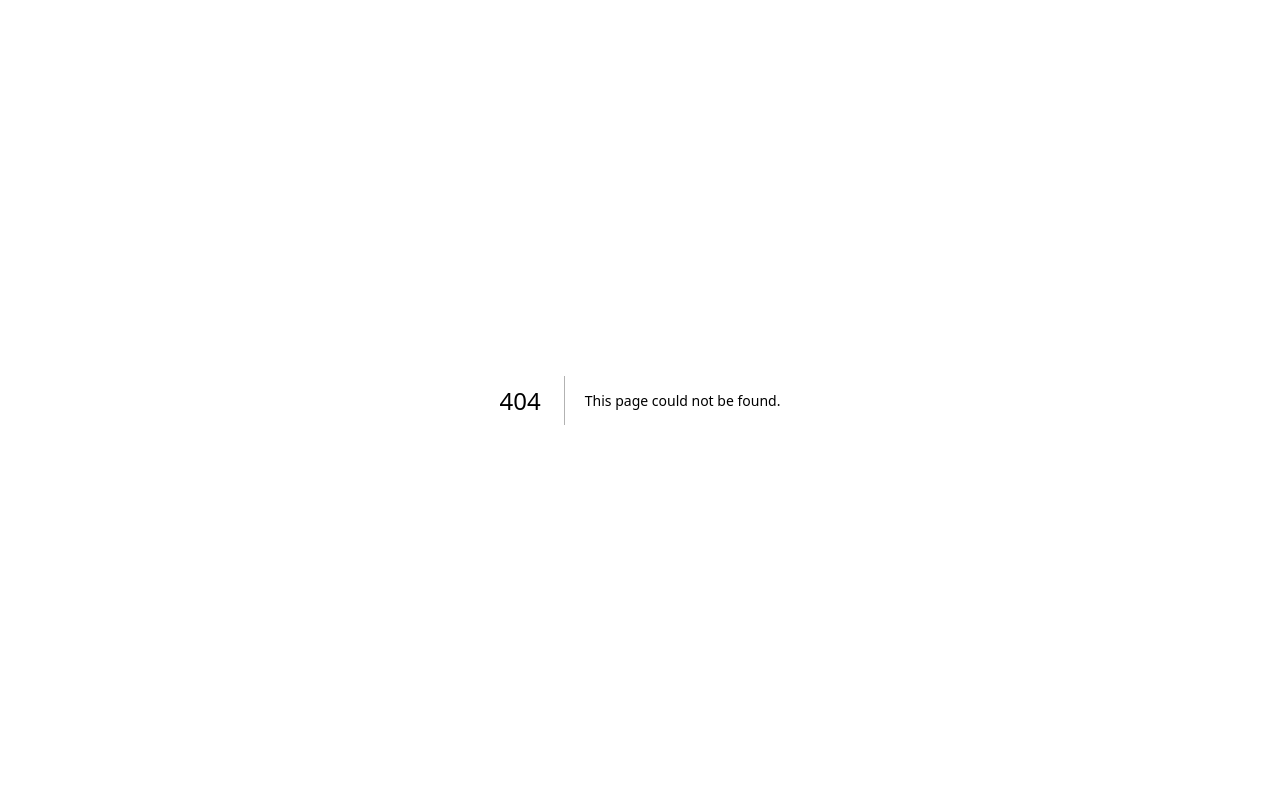
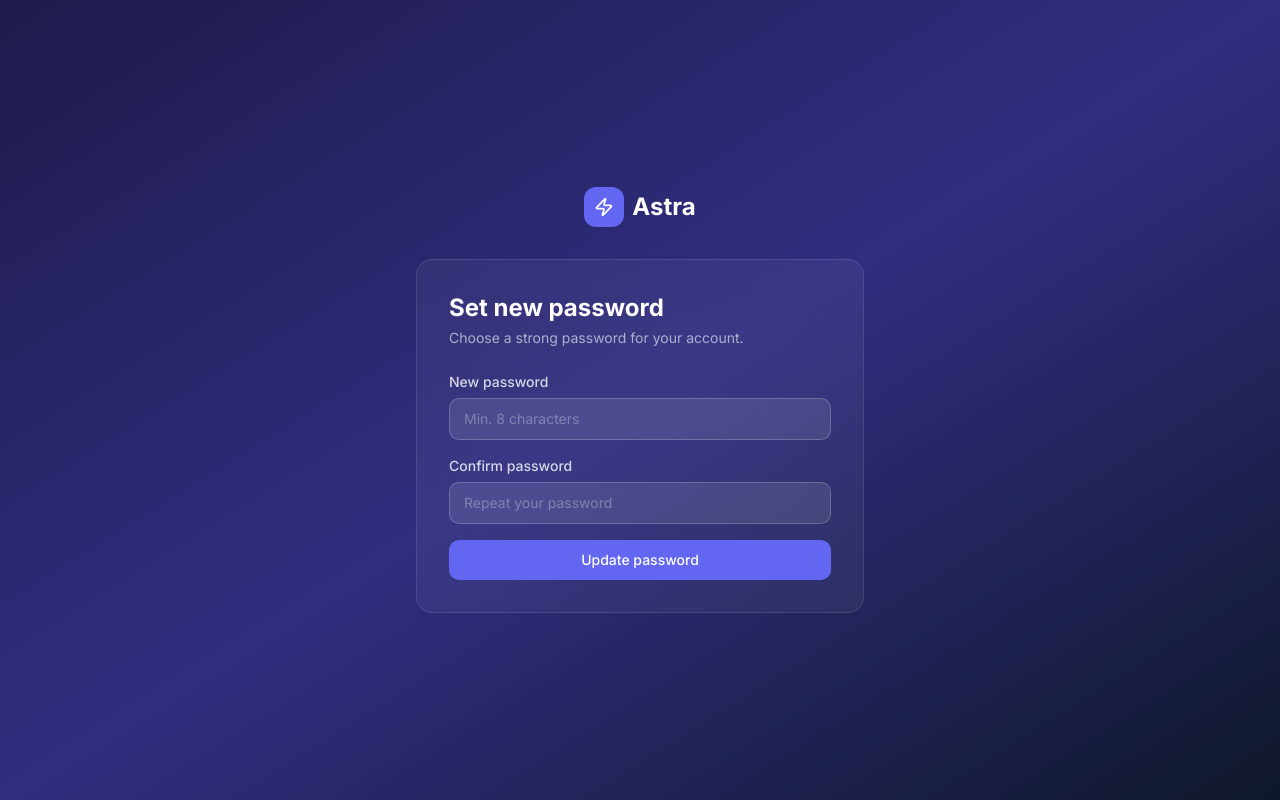
Before and after one commit to Abelite-cod/astra-intelligence, a Next.js app in the folder apps/web/: page /auth/reset-password in a window 1280 px wide. Before the commit this address had no page. Built offline with nearby package versions, Linux system fonts and the light colour scheme.

Commit message:
feat(auth): add forgot password page, reset password page, forgot password link in login

```diff
--- /dev/null
+++ b/apps/web/app/(auth)/forgot-password/page.tsx
@@ -0,0 +1,93 @@
+"use client";
+
+import { useState } from "react";
+import Link from "next/link";
+import { createClient } from "@/lib/supabase/client";
+import { Loader2, Zap, ArrowLeft, CheckCircle2 } from "lucide-react";
+
+export default function ForgotPasswordPage() {
+  const [email, setEmail] = useState("");
+  const [loading, setLoading] = useState(false);
+  const [sent, setSent] = useState(false);
+  const [error, setError] = useState("");
+
+  async function handleReset(e: React.FormEvent) {
+    e.preventDefault();
+    setLoading(true);
+    setError("");
+    const supabase = createClient();
+    const redirectTo = `${window.location.origin}/auth/reset-password`;
+    const { error } = await supabase.auth.resetPasswordForEmail(email, { redirectTo });
+    setLoading(false);
+    if (error) {
+      setError(error.message);
+    } else {
+      setSent(true);
+    }
+  }
+
+  return (
+    <div className="min-h-screen flex items-center justify-center bg-gradient-to-br from-astra-950 via-astra-900 to-slate-900 px-4">
+      <div className="w-full max-w-md">
+        <div className="flex items-center justify-center gap-2 mb-8">
+          <div className="w-10 h-10 rounded-xl bg-astra-500 flex items-center justify-center">
+            <Zap className="w-5 h-5 text-white" />
+          </div>
+          <span className="text-2xl font-bold text-white">Astra</span>
+        </div>
+
+        <div className="bg-white/5 backdrop-blur-xl border border-white/10 rounded-2xl p-8">
+          {sent ? (
+            <div className="text-center">
+              <div className="w-14 h-14 rounded-full bg-green-500/20 flex items-center justify-center mx-auto mb-4">
+                <CheckCircle2 className="w-7 h-7 text-green-400" />
+              </div>
+              <h2 className="text-xl font-bold text-white mb-2">Check your email</h2>
+              <p className="text-white/60 text-sm mb-6">
+                We sent a password reset link to <span className="text-white font-medium">{email}</span>.
+                Check your inbox and follow the link.
+              </p>
+              <Link href="/login" className="text-astra-400 hover:text-astra-300 text-sm font-medium">
+                ← Back to sign in
+              </Link>
+            </div>
+          ) : (
+            <>
+              <Link href="/login" className="flex items-center gap-1.5 text-white/50 hover:text-white text-sm mb-6 transition">
+                <ArrowLeft className="w-4 h-4" /> Back to sign in
+              </Link>
+              <h1 className="text-2xl font-bold text-white mb-1">Reset password</h1>
+              <p className="text-white/60 text-sm mb-6">
+                Enter your email and we&apos;ll send you a reset link.
+              </p>
+              <form onSubmit={handleReset} className="space-y-4">
+                <div>
+                  <label className="block text-sm font-medium text-white/80 mb-1.5">Email</label>
+                  <input
+                    type="email"
+                    value={email}
+                    onChange={(e) => setEmail(e.target.value)}
+                    required
+                    placeholder="you@company.com"
+                    className="w-full px-3.5 py-2.5 rounded-lg bg-white/10 border border-white/20 text-white placeholder-white/30 focus:outline-none focus:ring-2 focus:ring-astra-500 text-sm"
+                  />
+                </div>
+                {error && (
+                  <p className="text-red-400 text-sm bg-red-400/10 px-3 py-2 rounded-lg">{error}</p>
+                )}
+                <button
+                  type="submit"
+                  disabled={loading}
+                  className="w-full flex items-center justify-center gap-2 py-2.5 rounded-lg font-medium text-white text-sm bg-astra-500 hover:bg-astra-600 transition disabled:opacity-50"
+                >
+                  {loading && <Loader2 className="w-4 h-4 animate-spin" />}
+                  Send reset link
+                </button>
+              </form>
+            </>
+          )}
+        </div>
+      </div>
+    </div>
+  );
+}
--- a/apps/web/app/(auth)/login/page.tsx
+++ b/apps/web/app/(auth)/login/page.tsx
@@ -112,12 +112,17 @@ function LoginForm() {
         </button>
       </form>
 
-      <p className="text-center text-white/50 text-sm mt-6">
-        No account?{" "}
-        <Link href="/register" className="text-astra-400 hover:text-astra-300 font-medium">
-          Create one free
+      <div className="flex items-center justify-between mt-6">
+        <Link href="/forgot-password" className="text-white/40 hover:text-white/70 text-xs transition">
+          Forgot password?
         </Link>
-      </p>
+        <p className="text-white/50 text-sm">
+          No account?{" "}
+          <Link href="/register" className="text-astra-400 hover:text-astra-300 font-medium">
+            Create one free
+          </Link>
+        </p>
+      </div>
     </div>
   );
 }
--- /dev/null
+++ b/apps/web/app/auth/reset-password/page.tsx
@@ -0,0 +1,89 @@
+"use client";
+
+import { useState } from "react";
+import { useRouter } from "next/navigation";
+import { createClient } from "@/lib/supabase/client";
+import { Loader2, Zap } from "lucide-react";
+
+export default function ResetPasswordPage() {
+  const router = useRouter();
+  const [password, setPassword] = useState("");
+  const [confirm, setConfirm] = useState("");
+  const [loading, setLoading] = useState(false);
+  const [error, setError] = useState("");
+
+  async function handleReset(e: React.FormEvent) {
+    e.preventDefault();
+    if (password !== confirm) {
+      setError("Passwords do not match");
+      return;
+    }
+    if (password.length < 8) {
+      setError("Password must be at least 8 characters");
+      return;
+    }
+    setLoading(true);
+    setError("");
+    const supabase = createClient();
+    const { error } = await supabase.auth.updateUser({ password });
+    setLoading(false);
+    if (error) {
+      setError(error.message);
+    } else {
+      router.push("/dashboard");
+    }
+  }
+
+  return (
+    <div className="min-h-screen flex items-center justify-center bg-gradient-to-br from-astra-950 via-astra-900 to-slate-900 px-4">
+      <div className="w-full max-w-md">
+        <div className="flex items-center justify-center gap-2 mb-8">
+          <div className="w-10 h-10 rounded-xl bg-astra-500 flex items-center justify-center">
+            <Zap className="w-5 h-5 text-white" />
+          </div>
+          <span className="text-2xl font-bold text-white">Astra</span>
+        </div>
+        <div className="bg-white/5 backdrop-blur-xl border border-white/10 rounded-2xl p-8">
+          <h1 className="text-2xl font-bold text-white mb-1">Set new password</h1>
+          <p className="text-white/60 text-sm mb-6">Choose a strong password for your account.</p>
+          <form onSubmit={handleReset} className="space-y-4">
+            <div>
+              <label className="block text-sm font-medium text-white/80 mb-1.5">New password</label>
+              <input
+                type="password"
+                value={password}
+                onChange={(e) => setPassword(e.target.value)}
+                required
+                minLength={8}
+                placeholder="Min. 8 characters"
+                className="w-full px-3.5 py-2.5 rounded-lg bg-white/10 border border-white/20 text-white placeholder-white/30 focus:outline-none focus:ring-2 focus:ring-astra-500 text-sm"
+              />
+            </div>
+            <div>
+              <label className="block text-sm font-medium text-white/80 mb-1.5">Confirm password</label>
+              <input
+                type="password"
+                value={confirm}
+                onChange={(e) => setConfirm(e.target.value)}
+                required
+                placeholder="Repeat your password"
+                className="w-full px-3.5 py-2.5 rounded-lg bg-white/10 border border-white/20 text-white placeholder-white/30 focus:outline-none focus:ring-2 focus:ring-astra-500 text-sm"
+              />
+            </div>
+            {error && (
+              <p className="text-red-400 text-sm bg-red-400/10 px-3 py-2 rounded-lg">{error}</p>
+            )}
+            <button
+              type="submit"
+              disabled={loading}
+              className="w-full flex items-center justify-center gap-2 py-2.5 rounded-lg font-medium text-white text-sm bg-astra-500 hover:bg-astra-600 transition disabled:opacity-50"
+            >
+              {loading && <Loader2 className="w-4 h-4 animate-spin" />}
+              Update password
+            </button>
+          </form>
+        </div>
+      </div>
+    </div>
+  );
+}
```
